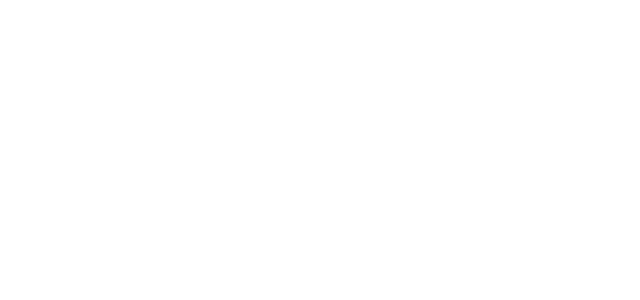
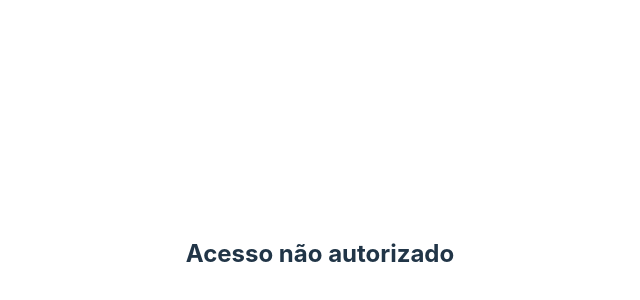
Before and after one commit to fernandacorreasz/robotics-lab-system-frontend, a React (Vite) app: page /unauthorized in a window 1280 px wide. Before the commit this address had no page. Shown: the part 146-446 px from the top of the page, without its empty margins (320-960 px from the left). Built offline with nearby package versions, Linux system fonts and the light colour scheme; sample sign-in values are in the browser's storage.

Commit message:
feat: TAG-002-login-authentication

```diff
--- /dev/null
+++ b/src/pages/login/UnauthorizedPage.tsx
@@ -0,0 +1,7 @@
+import React from 'react';
+
+const UnauthorizedPage: React.FC = () => {
+  return <h2>Acesso não autorizado</h2>;
+};
+
+export default UnauthorizedPage;
--- a/src/routes/AppRoutes.tsx
+++ b/src/routes/AppRoutes.tsx
@@ -5,6 +5,7 @@
 import PageAdmin from '../pages/pageAdmin/PageAdmin';
 import PageLaboratorist from '../pages/pageLaboratorista/PageLaboratorist';
 import PageStudent from '../pages/pageStudent/PageStudent';
+import UnauthorizedPage from '../pages/login/UnauthorizedPage';
 
 const AppRoutes: React.FC = () => {
   return (
@@ -34,6 +35,7 @@
           </PrivateRoute>
         }
       />
+      <Route path="/unauthorized" element={<UnauthorizedPage />} />
     </Routes>
   );
 };
--- a/src/routes/PrivateRoute.tsx
+++ b/src/routes/PrivateRoute.tsx
@@ -2,7 +2,7 @@
 import { Navigate } from 'react-router-dom';
 
 interface PrivateRouteProps {
-  children: JSX.Element;
+  children: JSX.Element;  // Corrigir a tipagem para JSX.Element
   requiredPermission: number;
 }
 
@@ -11,10 +11,10 @@
   const permissionLevel = parseInt(localStorage.getItem('permissionLevel') || '0', 10);
 
   if (!token) {
-    return <Navigate to="/login" />;
+    return <Navigate to="/" />;
   }
 
-  if (permissionLevel < requiredPermission) {
+  if (permissionLevel !== requiredPermission) {
     return <Navigate to="/unauthorized" />;
   }
 
```
